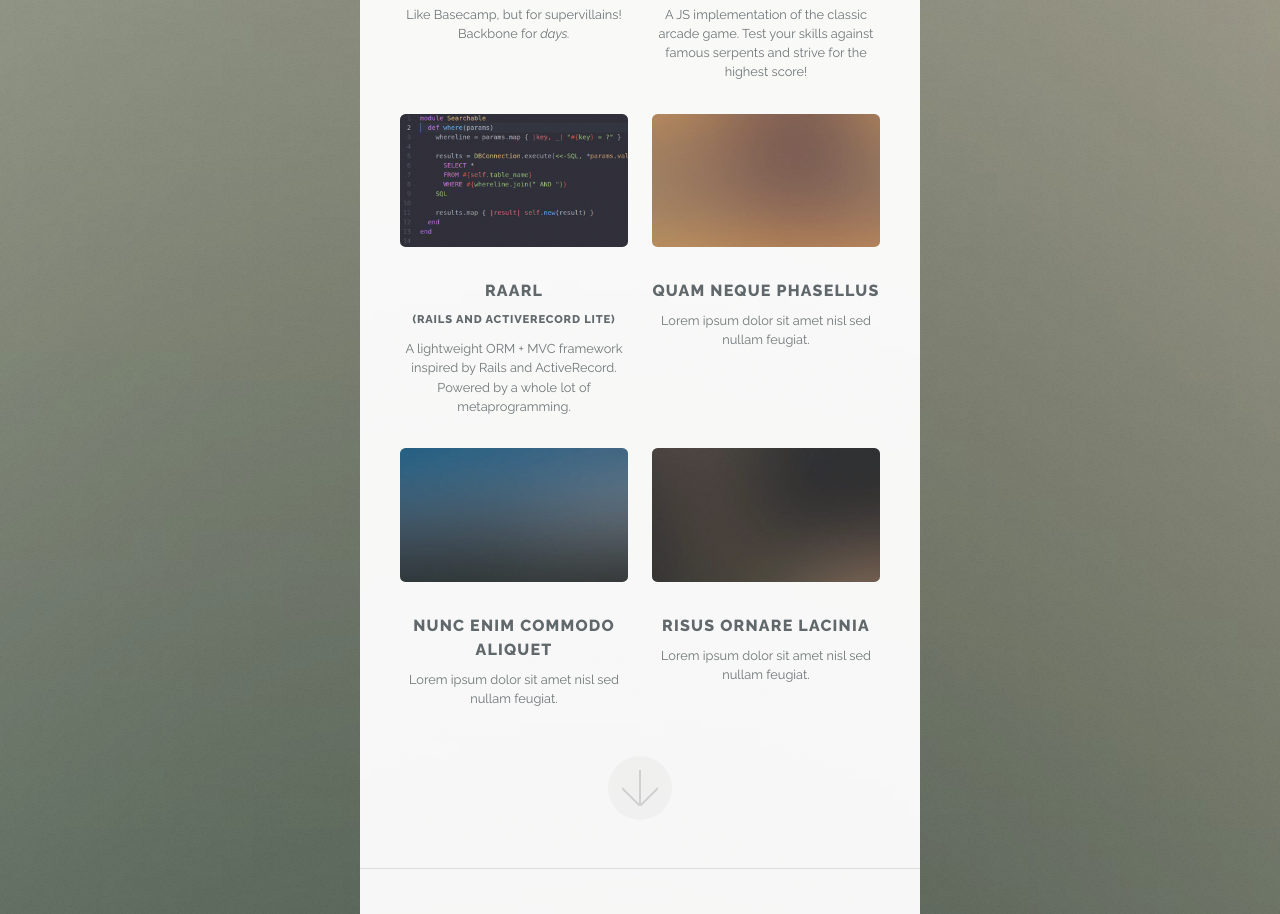
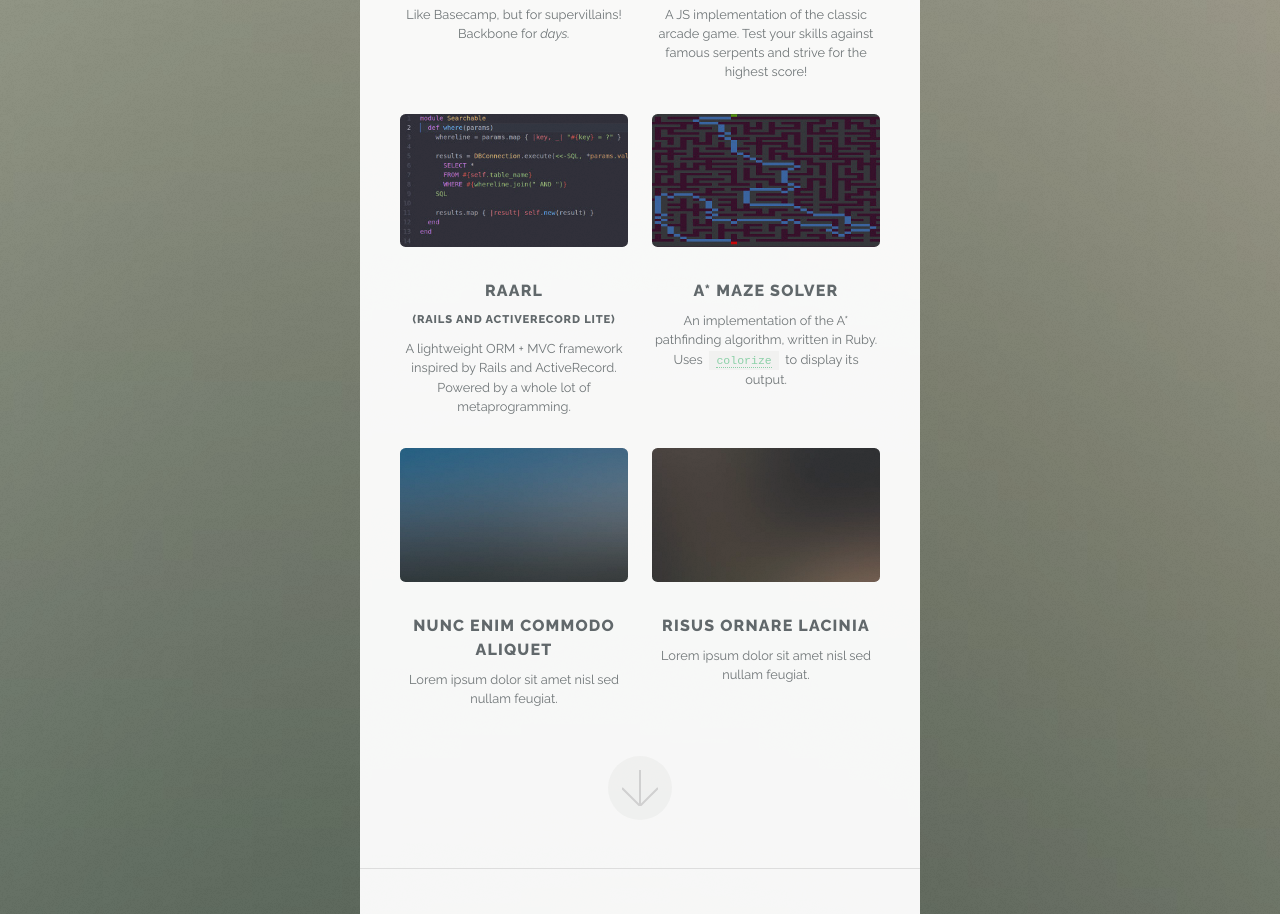
Before and after one commit to apopma/apopma.github.io, a plain HTML site: page index.html in a window 1280 px wide. Shown: the part 1588-2502 px from the top of the page. Drawn offline with Linux system fonts and the light colour scheme.

Commit message:
add link to maze solver

```diff
--- a/index.html
+++ b/index.html
@@ -85,10 +85,17 @@
 						</article>
 
 						<article class="6u$ 12u$(xsmall) work-item">
-							<a href="images/fulls/04.jpg" class="image fit thumb"><img src="images/thumbs/04.jpg" alt="" /></a>
-							<h3>Quam neque phasellus</h3>
-							<p>Lorem ipsum dolor sit amet nisl sed nullam feugiat.</p>
+							<figure class="image fit thumb">
+								<a href="https://github.com/apopma/maze-solver" class="ghonly" target="_blank"></a>
+								<img src="images/thumbs/maze-solver.jpg" alt="" />
+							</figure>
+							<h3>A* Maze Solver</h3>
+							<p>
+								An implementation of the A* pathfinding algorithm, written in Ruby.
+								Uses <code><a href="https://github.com/fazibear/colorize" target="_blank">colorize</a></code> to display its output.
+							</p>
 						</article>
+
 						<article class="6u 12u$(xsmall) work-item">
 							<a href="images/fulls/05.jpg" class="image fit thumb"><img src="images/thumbs/05.jpg" alt="" /></a>
 							<h3>Nunc enim commodo aliquet</h3>
```
Also changed, not shown: images/fulls/maze-solver.jpg (added), images/thumbs/maze-solver.jpg (added).
